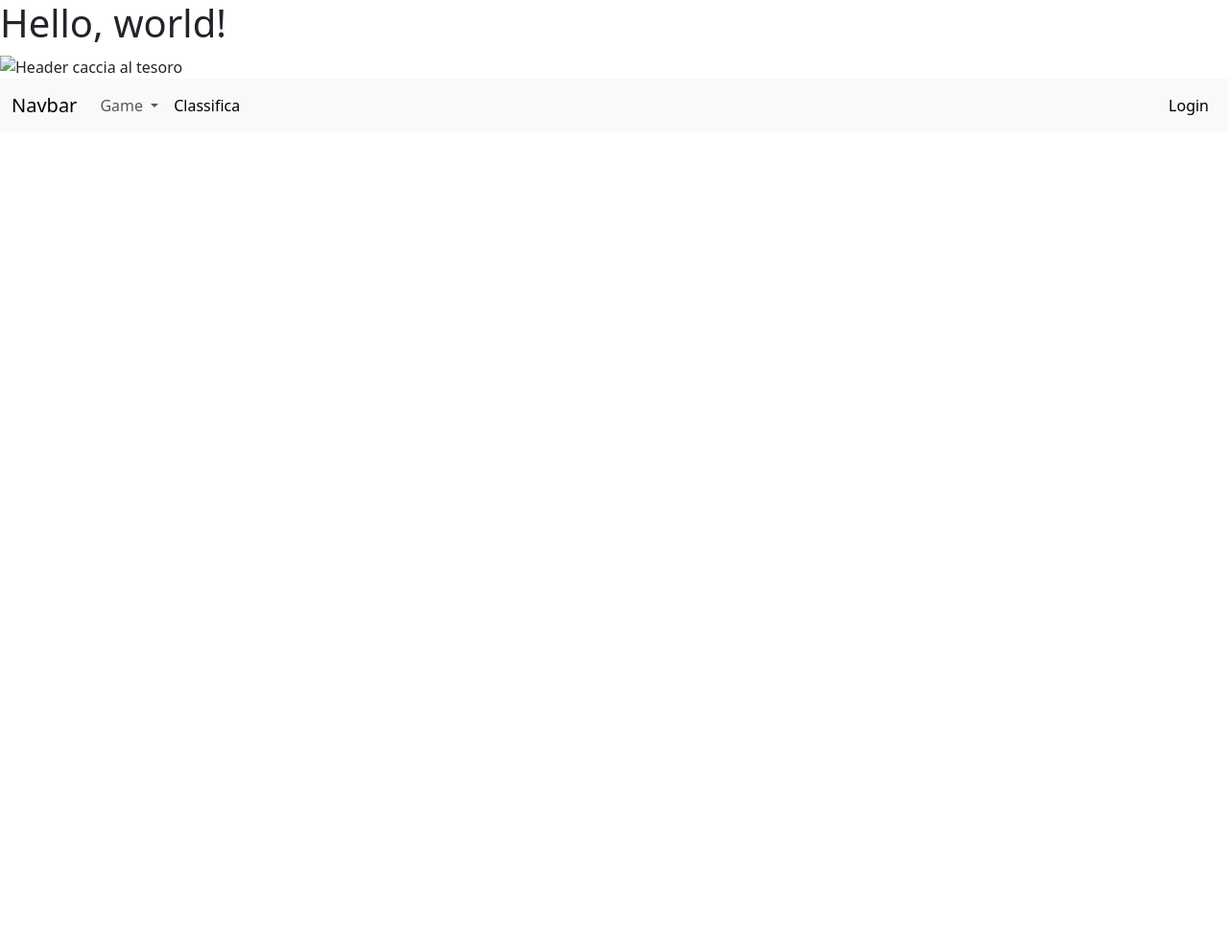
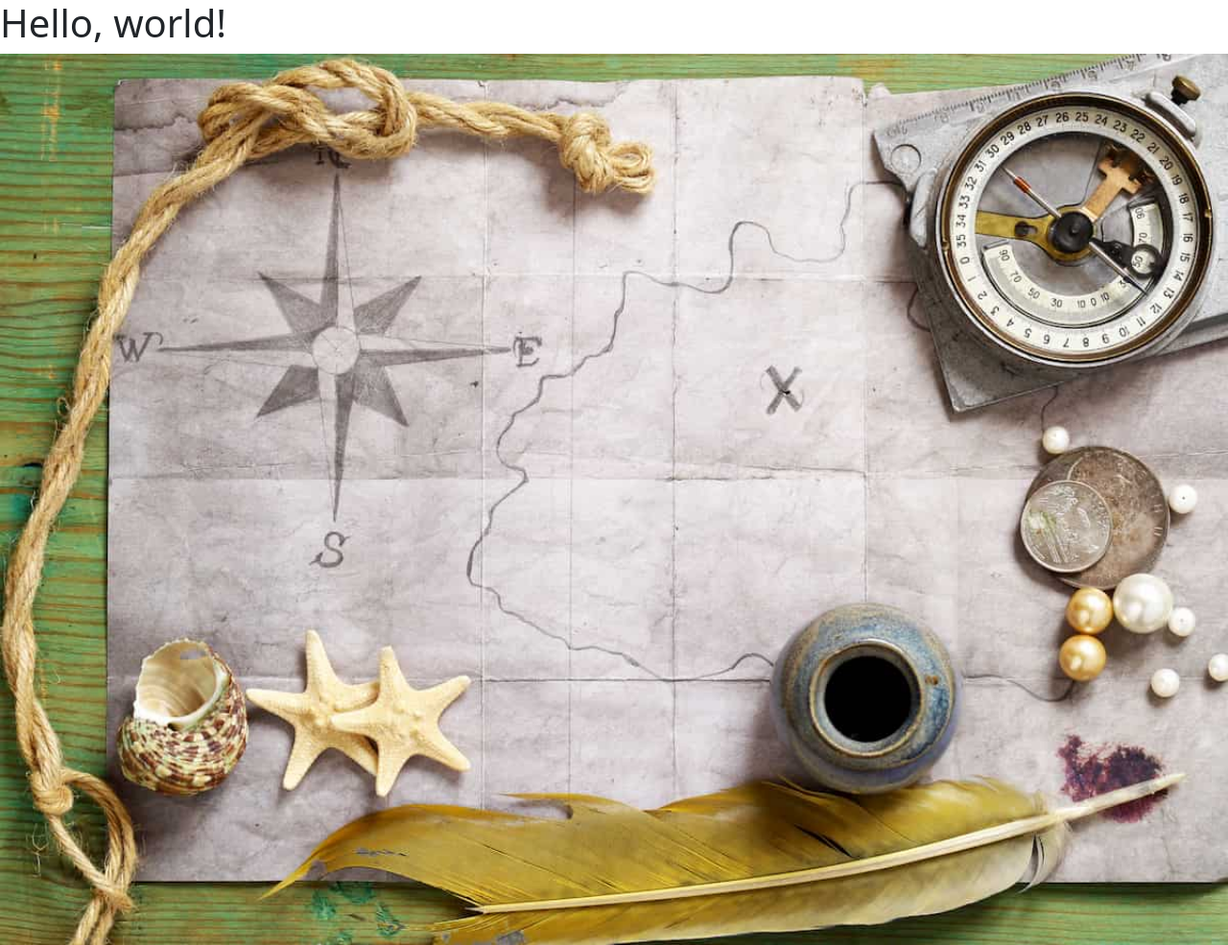
Before and after one commit to nicosimone23/stackblitz-starters-kyr9ac, a website: page index.html in a window 1280 px wide. Shown: the top 985 px of the page at 96% size. Before the commit the page ends 800 px from the top, so only its background shows below. Drawn offline with nearby package versions, Linux system fonts and the light colour scheme.

Commit message:
Update index.html

```diff
--- a/index.html
+++ b/index.html
@@ -9,7 +9,7 @@
   <body>
     <h1>Hello, world!</h1>
     <script src="https://cdn.jsdelivr.net/npm/bootstrap@5.3.3/dist/js/bootstrap.bundle.min.js" integrity="sha384-YvpcrYf0tY3lHB60NNkmXc5s9fDVZLESaAA55NDzOxhy9GkcIdslK1eN7N6jIeHz" crossorigin="anonymous"></script>
-    <img src="img/images.jpg" class="img-fluid w-100" alt="Header caccia al tesoro" >
+    <img src="img/IMG_4372.jpeg" class="img-fluid w-100" alt="Header caccia al tesoro" >
 <nav class="navbar navbar-expand-lg bg-body-tertiary">
   <div class="container-fluid">
     <a class="navbar-brand" href="#">Navbar</a>
```
